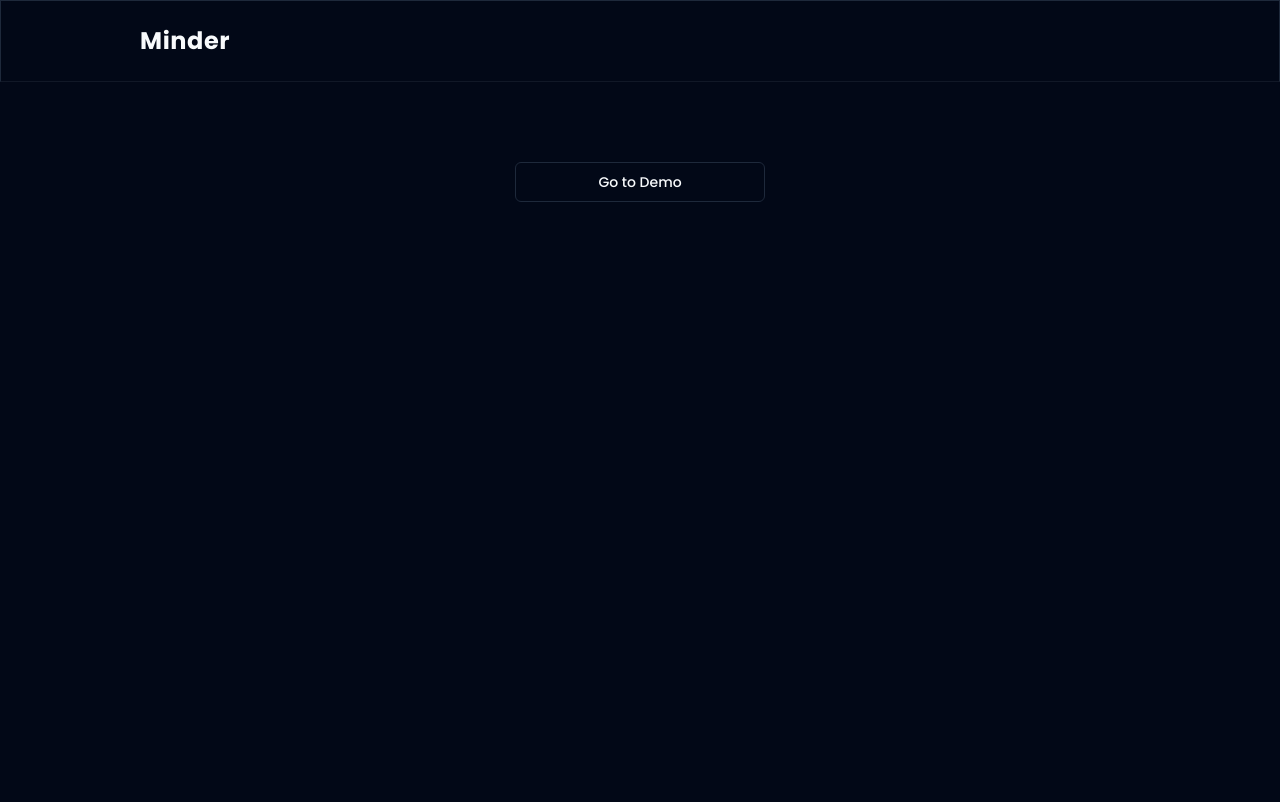
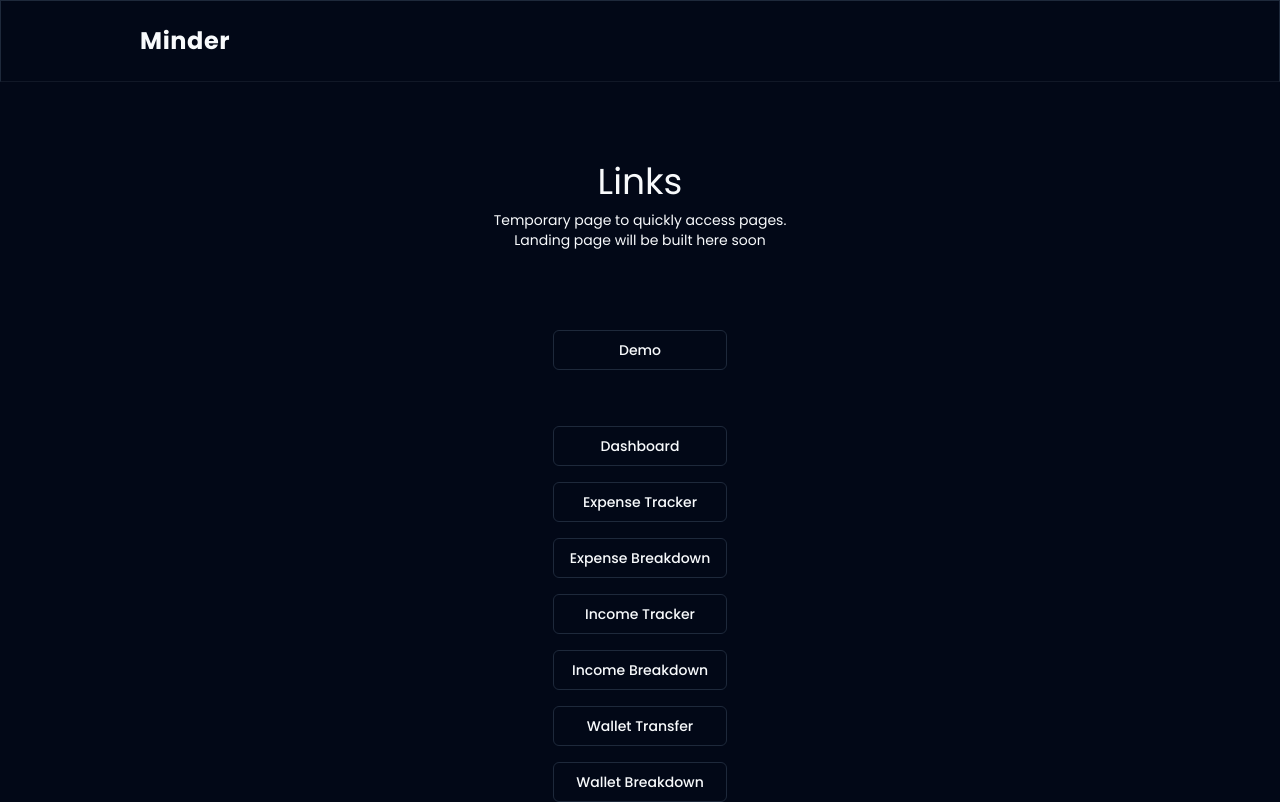
Before and after one commit to michaelcanonizado/minder, a Next.js app: page / in a window 1280 px wide. Built offline with nearby package versions, Linux system fonts and the light colour scheme.

Commit message:
feat: add links to all routes at /

```diff
--- a/src/app/page.tsx
+++ b/src/app/page.tsx
@@ -1,12 +1,67 @@
 import { Button } from '@/components/ui/button';
 import Link from 'next/link';
 
+const links = [
+  {
+    name: 'Demo',
+    path: '/demo'
+  },
+  {
+    name: 'Dashboard',
+    path: '/dashboard'
+  },
+  {
+    name: 'Expense Tracker',
+    path: '/expense/track'
+  },
+  {
+    name: 'Expense Breakdown',
+    path: '/expense/breakdown'
+  },
+  {
+    name: 'Income Tracker',
+    path: '/income/track'
+  },
+  {
+    name: 'Income Breakdown',
+    path: '/income/breakdown'
+  },
+  {
+    name: 'Wallet Transfer',
+    path: '/wallet/transfer'
+  },
+  {
+    name: 'Wallet Breakdown',
+    path: '/wallet/breakdown'
+  }
+];
+
 export default function Home() {
   return (
-    <div className='mt-20 flex justify-center px-10'>
-      <Button variant='outline' className='w-full max-w-[250px]'>
-        <Link href='/demo'>Go to Demo</Link>
-      </Button>
+    <div className='mt-20 flex flex-col items-center'>
+      <div className='text-center'>
+        <div className=''>
+          <h1 className='text-4xl'>Links</h1>
+        </div>
+        <div className='mt-2 max-w-[300px]'>
+          <p className='text- text-sm'>
+            Temporary page to quickly access pages. Landing page will be built
+            here soon
+          </p>
+        </div>
+      </div>
+      <section className='mt-20 flex flex-col items-center justify-center gap-4 px-10 '>
+        {links.map(link => {
+          return (
+            <Button
+              variant='outline'
+              className='w-full max-w-[250px] first:mb-10'
+            >
+              <Link href={link.path}>{link.name}</Link>
+            </Button>
+          );
+        })}
+      </section>
     </div>
   );
 }
```
